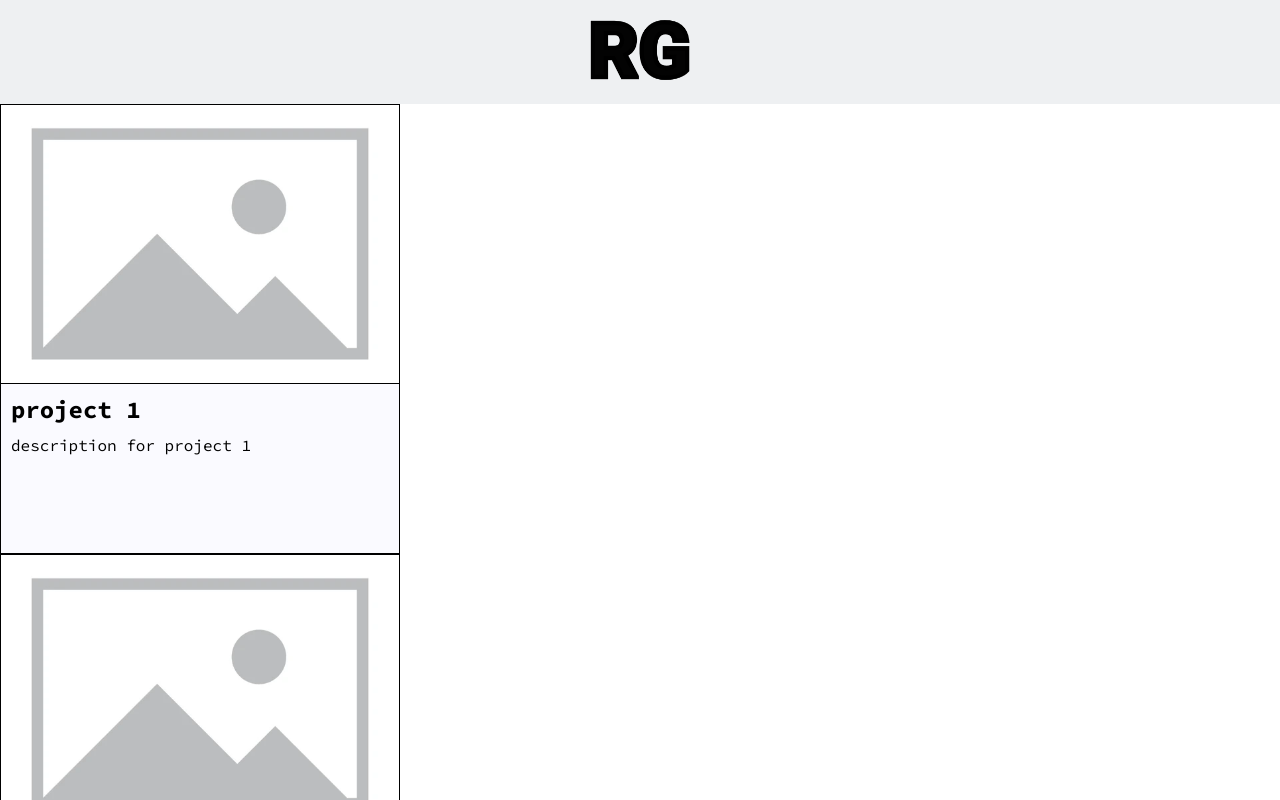
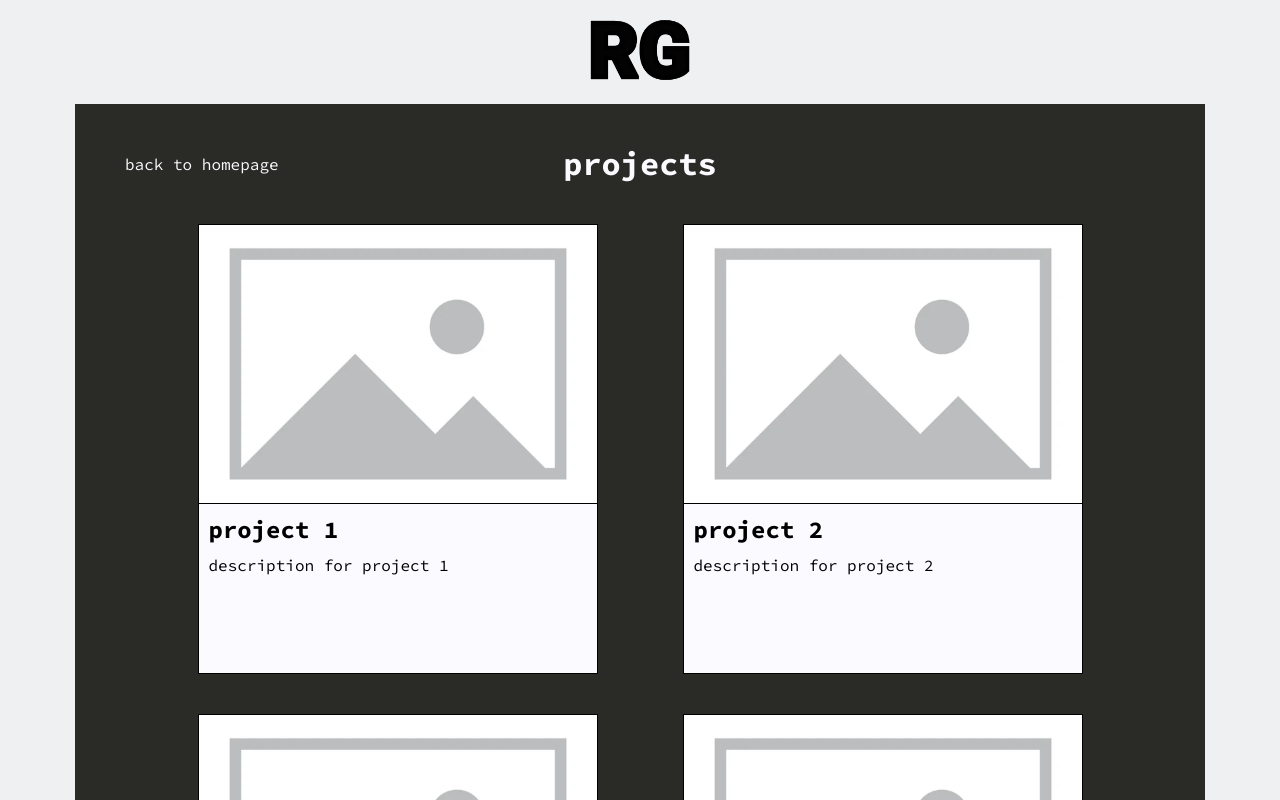
Before and after one commit to renzgabrinao/renzgabrinao.github.io, a React (Vite) app: page /#/projects in a window 1280 px wide. Shown: the top 800 px of the page. Built offline with nearby package versions, Linux system fonts and the light colour scheme.

Commit message:
Added a button in Projects.jsx to go back to homepage. Added title to the projects list. Styled projects page according to mockups.

```diff
--- a/src/pages/Home/Home.css
+++ b/src/pages/Home/Home.css
@@ -86,7 +86,7 @@ a:hover {
   margin-top: 75px;
   margin-left: 75px;
   margin-right: 75px;
-  height: 625px;
+  height: 650px;
 }
 
 .featured-projects-top {
@@ -99,7 +99,8 @@ a:hover {
 .featured-projects-cards {
   display: flex;
   flex-direction: row;
-  justify-content: space-between;
+  justify-content: space-around;
+  margin-bottom: 20px;
 }
 
 
--- /dev/null
+++ b/src/pages/Projects/Projects.css
@@ -0,0 +1,41 @@
+.projects-page {
+  background-color: var(--antiflash-white);
+  padding: 75px;
+  padding-top: 0px;
+}
+
+.projects-page-card {
+  display: flex;
+  flex-direction: column;
+  justify-content: space-between;
+  padding: 50px;
+  padding-bottom: 0px;
+  background-color: var(--jet);
+}
+
+.projects-page-card-top {
+  position: relative;
+  display: flex;
+  flex-direction: row;
+  align-items: center;
+  color: var(--ghost-white);
+  margin-bottom: 20px;
+}
+
+.projects-page-card-top > h1 {
+  position: absolute;
+  left: 50%;
+  transform: translateX(-50%);
+}
+
+.projects-page-card-list {
+  display: flex;
+  flex-direction: row;
+  flex-wrap: wrap;
+  justify-content: space-around;
+  padding: 30px;
+}
+
+.projects-page-card-list > a {
+  margin-bottom: 40px;
+}
--- a/src/pages/Projects/Projects.jsx
+++ b/src/pages/Projects/Projects.jsx
@@ -1,6 +1,8 @@
+import { Link } from 'react-router-dom'
 import ProjectCard from "../../components/ProjectCard/ProjectCard"
 import projects from "../../assets/projects.json"
 import Nav from "../../components/Nav/Nav"
+import "./Projects.css"
 
 function Projects() {
 
@@ -9,6 +11,13 @@ function Projects() {
     <>
       <Nav></Nav>
       <div className="projects-page">
+        <div className="projects-page-card">
+          <div className="projects-page-card-top">
+            <Link to='/'> back to homepage</Link>
+            <h1>projects</h1>
+          </div>
+
+          <div className="projects-page-card-list">
             {
               projects.map((project) => (
                 <ProjectCard
@@ -21,6 +30,9 @@ function Projects() {
               ))
             }
           </div>
+        </div>
+
+      </div>
     </>
 
   )
```
Lines whose indentation alone changed are shown as unchanged.
